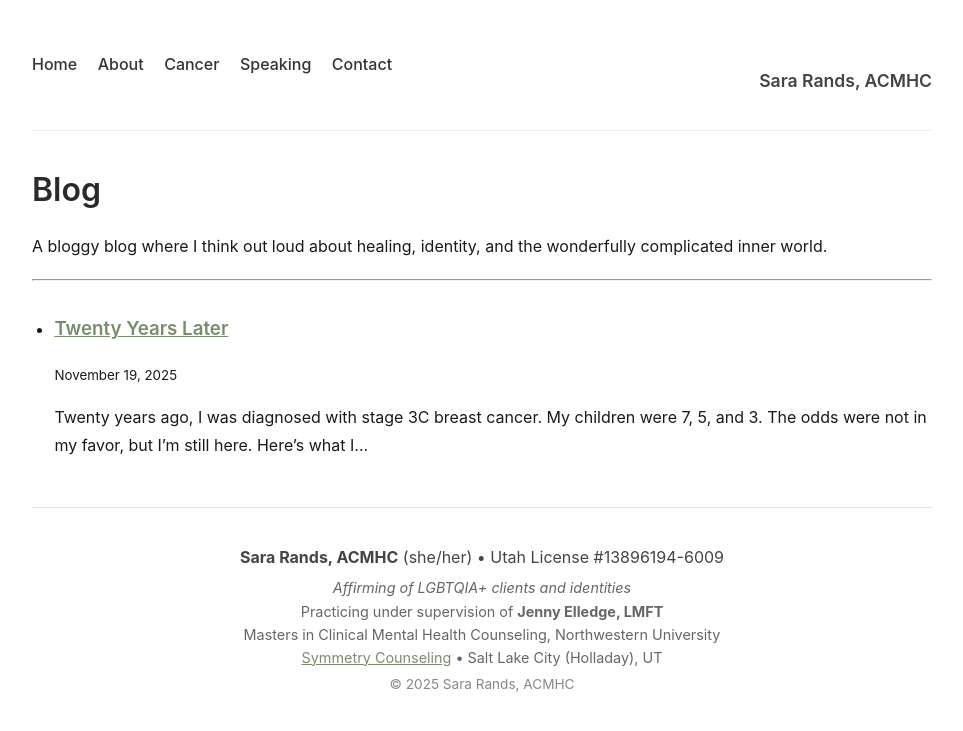
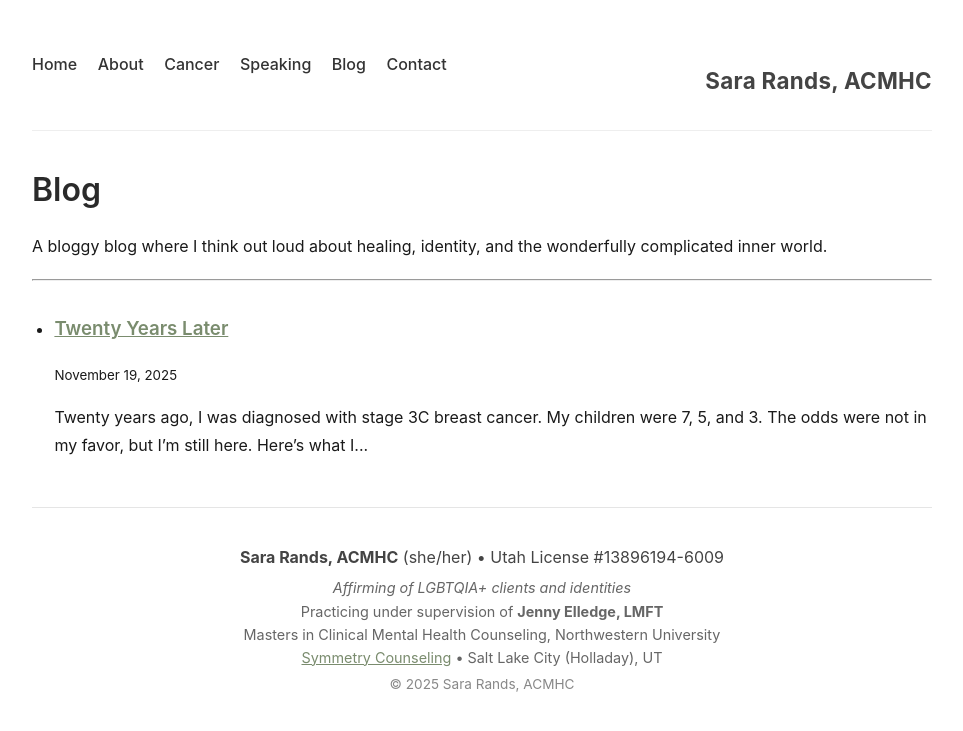
Before and after one commit to SaraRands/sararands-site, a Jekyll site: the page built from blog/index.md, in a window 1280 px wide. Shown: the top 731 px of the page, without its empty margins (158-1121 px from the left). Built offline with Jekyll 4.4.1, drawn with Linux system fonts in a browser that asks for light colours.

Commit message:
blog, spacing

```diff
--- a/_layouts/default.html
+++ b/_layouts/default.html
@@ -143,6 +143,7 @@
         <a href="{{ '/about/' | relative_url }}">About</a>
         <a href="{{ '/cancer/' | relative_url }}">Cancer</a>
         <a href="{{ '/speaking/' | relative_url }}">Speaking</a>
+        <a href="{{ '/blog/' | relative_url }}">Blog</a>
         <a href="{{ '/contact/' | relative_url }}">Contact</a>
       </nav>
 
--- a/assets/css/style.css
+++ b/assets/css/style.css
@@ -97,9 +97,10 @@ section {
 }
 
 .site-name {
-  font-weight: 600;
-  font-size: 1.1rem;
+  font-weight: 700;        /* More visual presence */
+  font-size: 1.4rem;       /* Increase size (adjust as needed) */
   color: #444;
+  letter-spacing: 0.3px;   /* Subtle polish */
 }
 
 @media (max-width: 700px) {
@@ -165,10 +166,10 @@ section {
 @media (max-width: 700px) {
   .portrait-right,
   .speaking-img {
-    float: none;
+    float: none !important;
     display: block;
-    margin: 0 auto 1.5rem auto;
+    margin: 0 auto 1.5rem auto !important;
     width: 70%;
     max-width: 300px;
+    }
   }
-}
```
Also changed, not shown: blog/index.md (renamed from blog.md), 1 other file.
